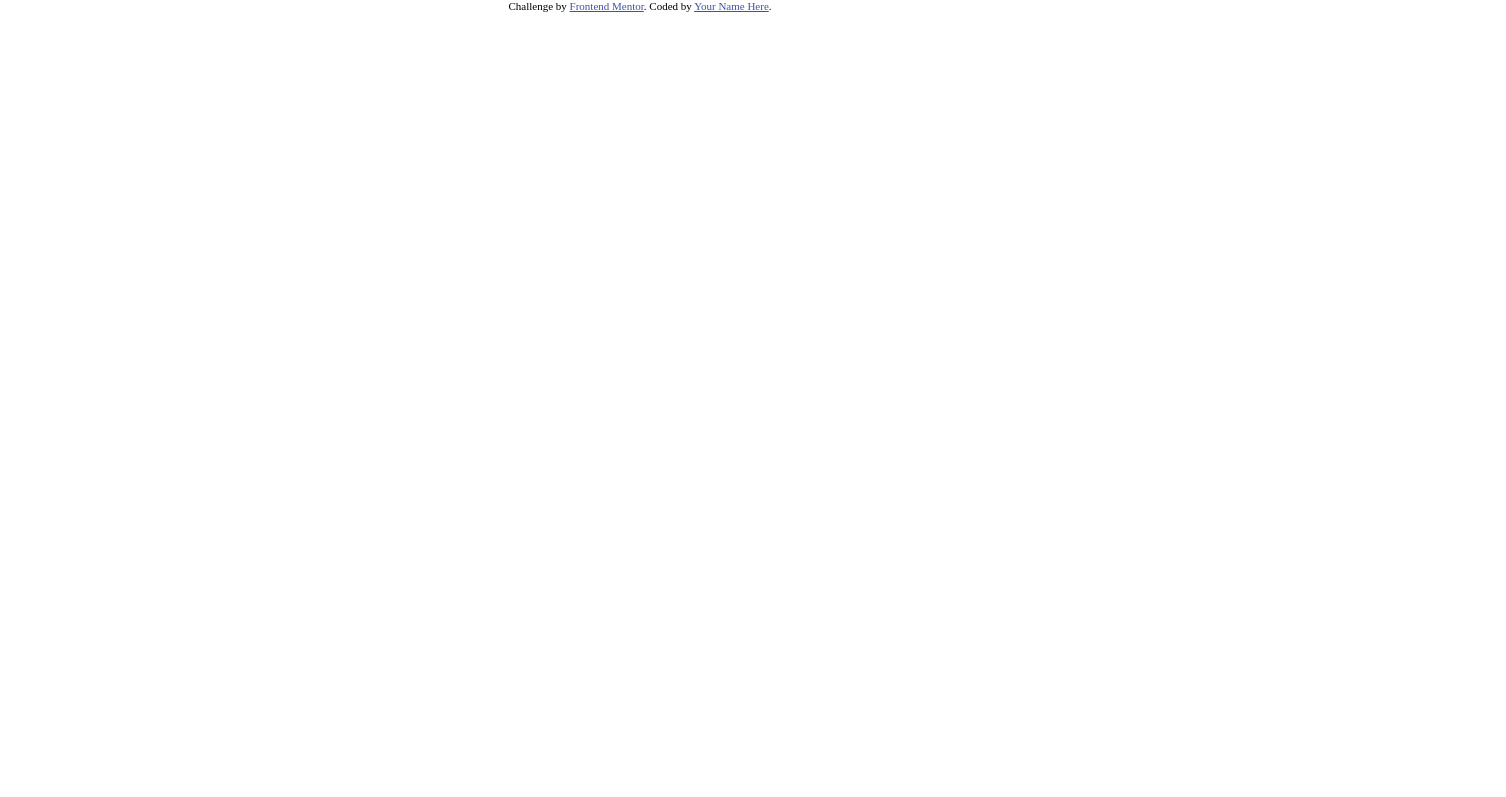
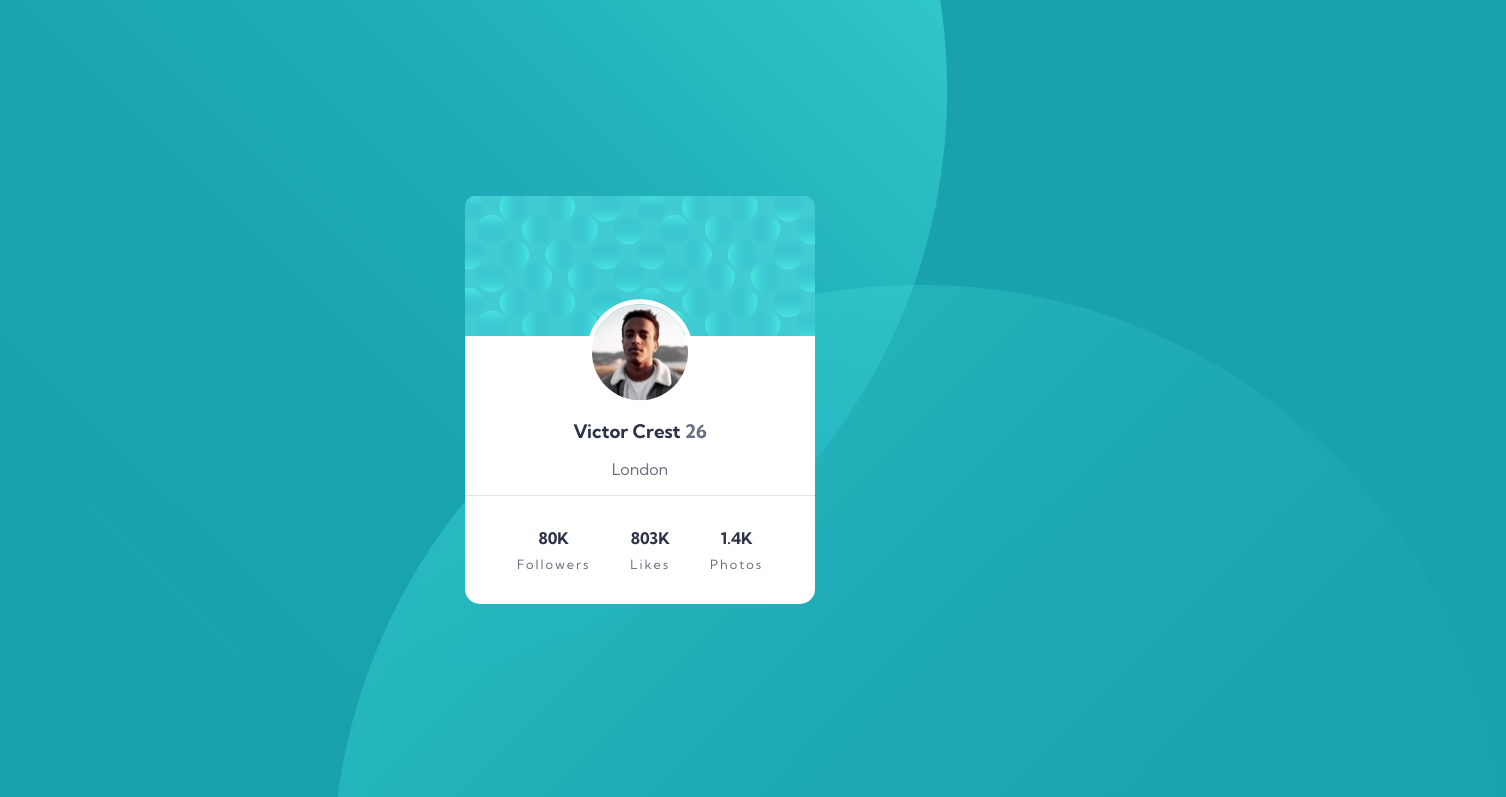
Before and after one commit to thusharathiwanka/Frontend-mentor-profile-card-component, a plain HTML site: page index.html in a window 1280 px wide. Shown: the top 797 px of the page, 1506 px wide, since content can reach past the window. Drawn offline with Linux system fonts and the light colour scheme.

Commit message:
CREATE: styles added

```diff
--- a/index.html
+++ b/index.html
@@ -13,18 +13,34 @@
   </head>
 
   <body>
-    <!-- Victor Crest
-    26
-    London
-
-    80K
-    Followers
-
-    803K
-    Likes
-
-    1.4K
-    Photos -->
+    <main>
+      <img src="./images/bg-pattern-top.svg" alt="pattern-top" class="pattern pattern-top">
+      <div class="container">
+        <div class="card-pattern-container">
+          <img src="./images/bg-pattern-card.svg" alt="card-pattern" class="card-pattern">
+        </div>
+        <img src="./images/image-victor.jpg" alt="profile-picture" class="profile-vector">
+        <div class="profile-info">
+          <h3>Victor Crest <span>26</span></h3>
+          <p>London</p>
+        </div>
+        <div class="stats">
+          <div class="followers">
+            <h3>80K</h3>
+            <p>Followers</p>
+          </div>
+          <div class="likes">
+            <h3>803K</h3>
+            <p>Likes</p>
+          </div>
+          <div class="photos">
+            <h3>1.4K</h3>
+            <p>Photos</p>
+          </div>
+        </div>
+      </div>
+      <img src="./images/bg-pattern-bottom.svg" alt="pattern-bottom" class="pattern pattern-bottom">
+    </main>
     <div class="attribution">
       Challenge by <a href="https://www.frontendmentor.io?ref=challenge" target="_blank">Frontend Mentor</a>.
       Coded by <a href="#">Your Name Here</a>.
--- a/style.css
+++ b/style.css
@@ -1,5 +1,7 @@
 html {
   font-size: 100%;
+  font-family: "Kumbh sans", sans-serif;
+  color: hsl(229, 23%, 23%);
 }
 
 *,
@@ -10,7 +12,99 @@ html {
   box-sizing: border-box;
 }
 
-.attribution {
+body {
+  background: hsl(185, 75%, 39%);
+  overflow: hidden;
+}
+
+main {
+  display: flex;
+  justify-content: center;
+  align-items: center;
+  min-width: 100%;
+  min-height: 100vh;
+}
+
+p {
+  font-weight: 400;
+  color: hsl(227, 10%, 46%);
+}
+
+.pattern {
+  position: absolute;
+  z-index: -1;
+  max-width: 100%;
+  height: auto;
+}
+
+.pattern-top {
+  top: -50%;
+  left: -10%;
+  transform: scale(1.2);
+}
+
+.pattern-bottom {
+  bottom: -70%;
+  right: -10%;
+  transform: scale(1.2);
+}
+
+.card-pattern-container img {
+  border-top-left-radius: 10px;
+  border-top-right-radius: 10px;
+  width: 100%;
+}
+
+.profile-vector {
+  position: absolute;
+  border-radius: 50%;
+  border: 5px white solid;
+  left: 50%;
+  top: 50%;
+  transform: translate(-50%, -95%);
+}
+
+.container {
+  max-width: 380px;
+  background: white;
+  border-radius: 15px;
+  position: relative;
+  margin: 2rem;
+}
+
+.profile-info {
+  margin-top: 5rem;
+  text-align: center;
+  border-bottom: 1px solid hsl(0, 0%, 89%);
+}
+
+.profile-info span {
+  color: hsl(227, 10%, 46%);
+}
+
+.profile-info h3,
+.profile-info p {
+  padding-bottom: 1rem;
+}
+
+.stats {
+  display: flex;
+  justify-content: space-around;
+  padding: 2rem;
+  text-align: center;
+}
+
+.stats p {
+  font-size: 0.8rem;
+  padding-top: 0.5rem;
+  letter-spacing: 2px;
+}
+
+.stats h3 {
+  font-size: 1rem;
+}
+
+.patter .attribution {
   font-size: 11px;
   text-align: center;
 }
```
